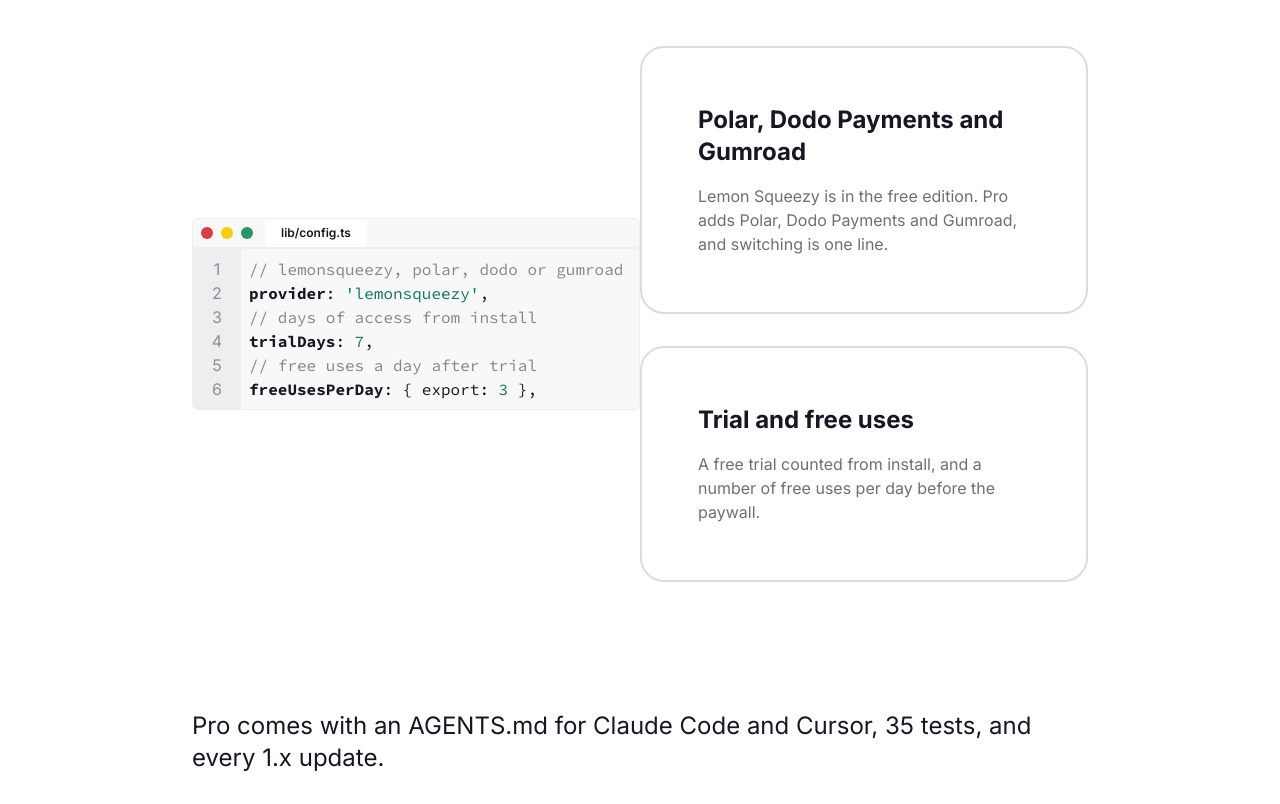
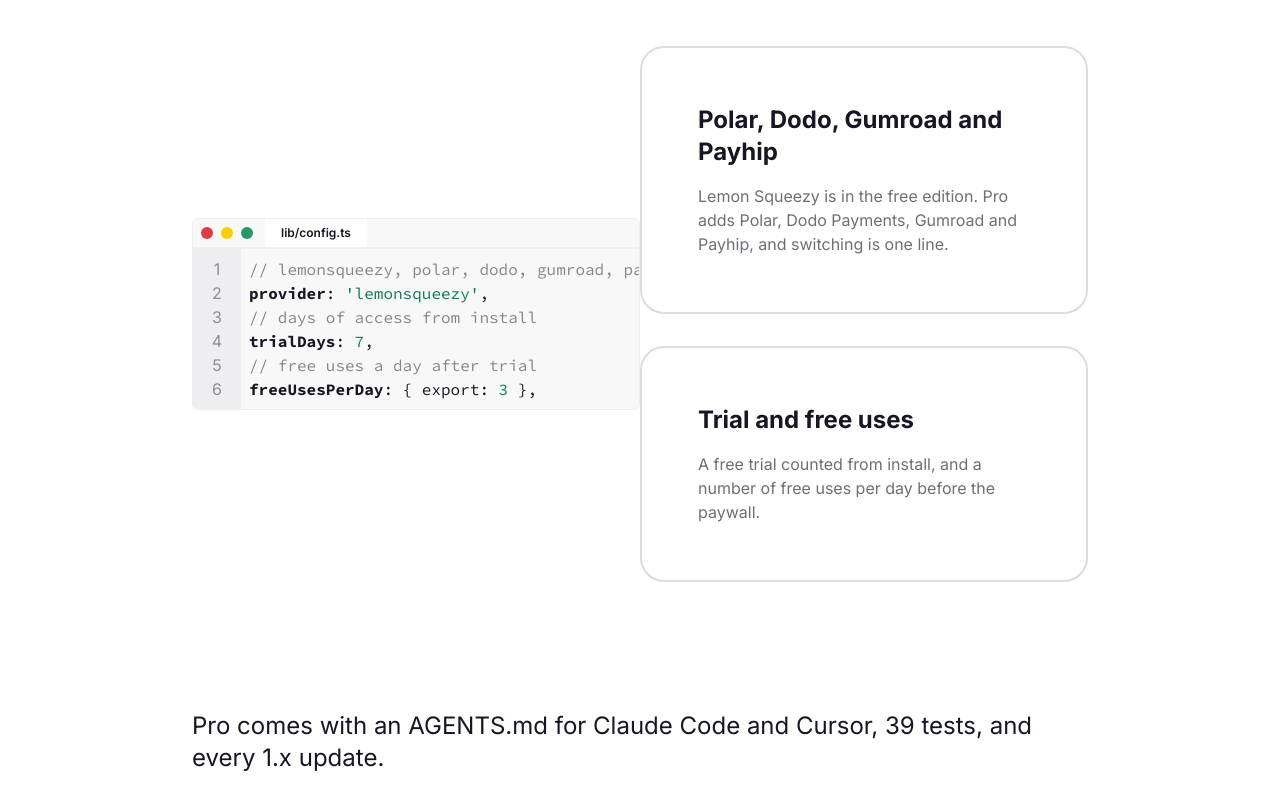
Before and after one commit to keyturnkit/keyturnkit.github.io, a Jekyll site: the page index.html, which Jekyll copies as it is, in a window 1280 px wide and 1400 px high, scrolled down 4204 px. Shown: the part 155-959 px from the top of the window. Built offline with Jekyll 4.4.1, drawn with Linux system fonts in a browser that asks for light colours; some of the changed text lies outside the part shown.

Commit message:
Pro adds Payhip; 39 tests

```diff
--- a/index.html
+++ b/index.html
@@ -4,7 +4,7 @@
 <meta charset="utf-8">
 <meta name="viewport" content="width=device-width, initial-scale=1">
 <title>Keyturn Kit: license keys for paid Chrome extensions</title>
-<meta name="description" content="A WXT + React starter that checks Lemon Squeezy, Polar, Dodo or Gumroad license keys from your Chrome extension. No server, no secret key. Free MIT edition, Pro $59 one-time.">
+<meta name="description" content="A WXT + React starter that checks Lemon Squeezy, Polar, Dodo, Gumroad or Payhip license keys from your Chrome extension. No server, no secret key. Free MIT edition, Pro $59 one-time.">
 <meta property="og:title" content="Keyturn Kit: license keys for paid Chrome extensions">
 <meta property="og:description" content="Charge for your Chrome extension without running a server. Free MIT edition on GitHub.">
 <meta property="og:image" content="https://keyturnkit.github.io/og.png">
@@ -190,7 +190,7 @@
                 <div class="win-bar"><div class="dots"><i></i><i></i><i></i></div><span class="win-tab">lib/config.ts</span></div>
                 <div class="codewrap">
                   <div class="gutter"><span>1</span><span>2</span><span>3</span><span>4</span><span>5</span><span>6</span></div>
-                  <pre class="code"><span class="l"><i>// lemonsqueezy, polar, dodo or gumroad</i></span>
+                  <pre class="code"><span class="l"><i>// lemonsqueezy, polar, dodo, gumroad, payhip</i></span>
 <span class="l"><b>provider</b>: <mark>'lemonsqueezy'</mark>,</span>
 <span class="l"><i>// days of access from install</i></span>
 <span class="l"><b>trialDays</b>: <mark>7</mark>,</span>
@@ -200,7 +200,7 @@
               </div>
             </div>
             <div class="fcards">
-              <div class="card"><h4>Polar, Dodo Payments and Gumroad</h4><p>Lemon Squeezy is in the free edition. Pro adds Polar, Dodo Payments and Gumroad, and switching is one line.</p></div>
+              <div class="card"><h4>Polar, Dodo, Gumroad and Payhip</h4><p>Lemon Squeezy is in the free edition. Pro adds Polar, Dodo Payments, Gumroad and Payhip, and switching is one line.</p></div>
               <div class="card"><h4>Trial and free uses</h4><p>A free trial counted from install, and a number of free uses per day before the paywall.</p></div>
             </div>
           </div>
@@ -208,7 +208,7 @@
 
         <section class="fact">
           <div class="fact-main">
-            <p class="fact-text">Pro comes with an AGENTS.md for Claude Code and Cursor, 35 tests, and every 1.x update.</p>
+            <p class="fact-text">Pro comes with an AGENTS.md for Claude Code and Cursor, 39 tests, and every 1.x update.</p>
             <div class="fact-foot">
               <div class="who"><div class="who-name">Pro, $59 once</div><div class="who-sub">For all your own extensions, as a zip from Polar</div></div>
               <a class="btn-out" href="https://buy.polar.sh/polar_cl_lbYlQnZT7FFPBcNrAdcwK1gqzx45xyNy3anEs3twjGy"><span>Buy Pro</span><svg><use href="#i-arrow-right"/></svg></a>
@@ -260,11 +260,11 @@
             <div class="plan-price"><h4>$59</h4><span>one time</span></div>
             <ul class="plan-rows">
               <li><svg><use href="#i-plus"/></svg><span>Everything in Free</span></li>
-              <li><svg><use href="#i-credit-card"/></svg><span>Polar, Dodo and Gumroad</span></li>
+              <li><svg><use href="#i-credit-card"/></svg><span>Polar, Dodo, Gumroad and Payhip</span></li>
               <li><svg><use href="#i-timer"/></svg><span>Free trial from install</span></li>
               <li><svg><use href="#i-gauge"/></svg><span>Free uses per day before the paywall</span></li>
               <li><svg><use href="#i-bot"/></svg><span>AGENTS.md for Claude Code and Cursor</span></li>
-              <li><svg><use href="#i-flask-conical"/></svg><span>35 tests</span></li>
+              <li><svg><use href="#i-flask-conical"/></svg><span>39 tests</span></li>
             </ul>
             <a class="plan-btn plan-btn-pro" href="https://buy.polar.sh/polar_cl_lbYlQnZT7FFPBcNrAdcwK1gqzx45xyNy3anEs3twjGy"><span>Buy Pro</span><svg><use href="#i-arrow-right"/></svg></a>
           </div>
```
Also changed, not shown: guides/chrome-extension-free-trial.md (+1 -1 lines), guides/dodo-license-keys-chrome-extension.md (+1 -1 lines), guides/extensionpay-alternative.md (+1 -1 lines), guides/gumroad-license-keys-chrome-extension.md (+1 -1 lines), guides/license-keys-chrome-extension.md (+1 -1 lines), guides/polar-license-keys-chrome-extension.md (+1 -1 lines).
